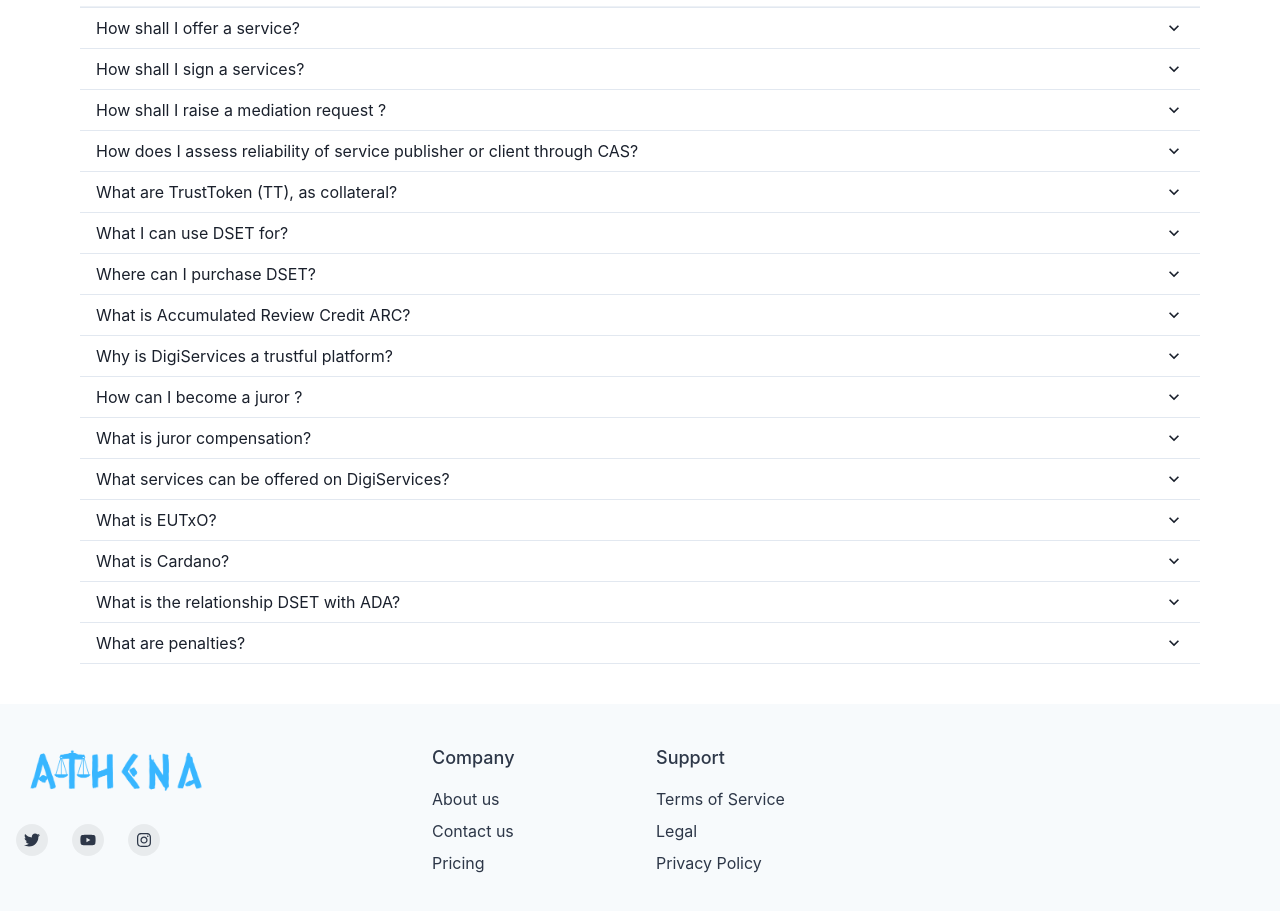
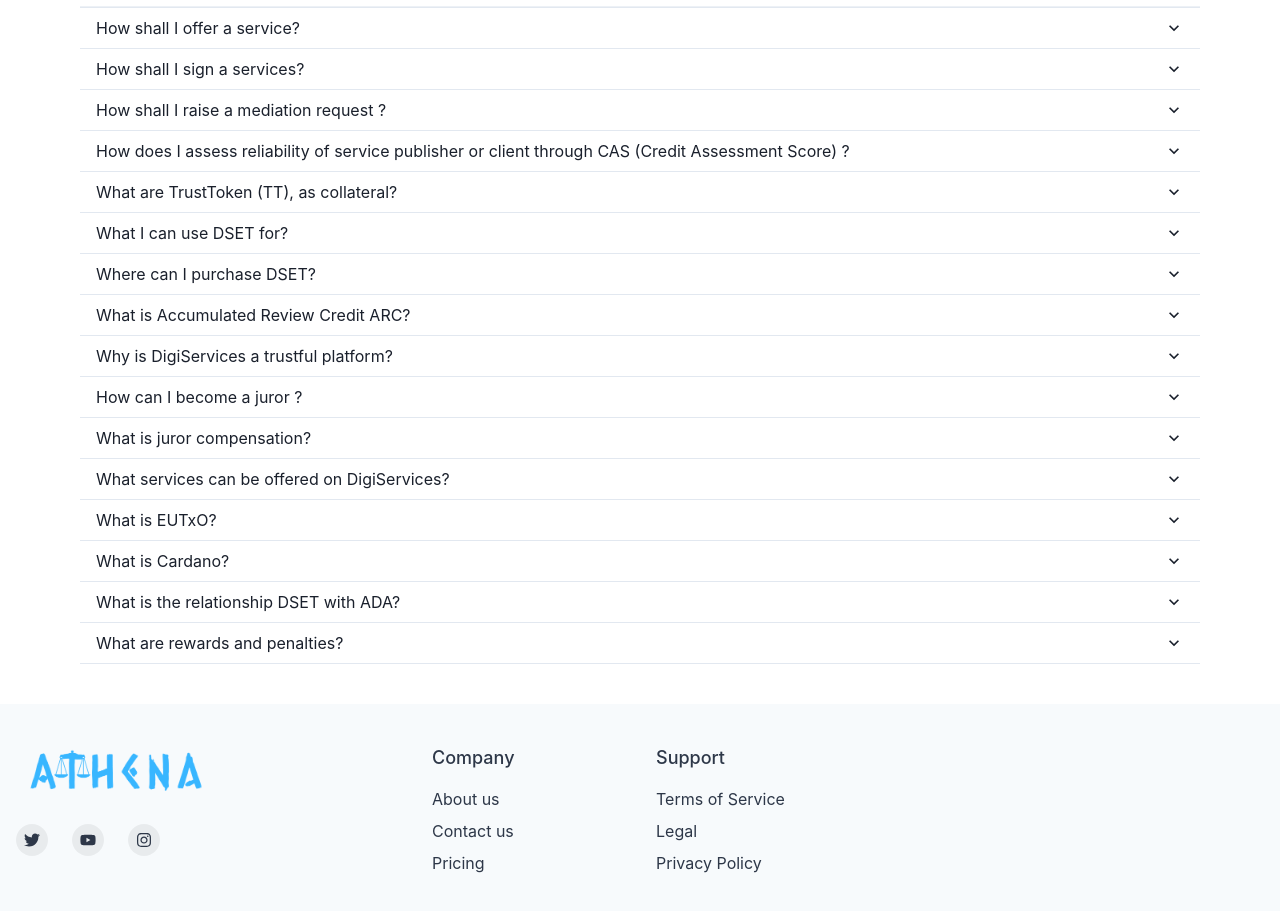
Before and after one commit to athena-labz/athena-frontend, a Next.js app: page / in a window 1280 px wide. Shown: the part 4640-5551 px from the top of the page. Built offline with nearby package versions, Linux system fonts and the light colour scheme.

Commit message:
Update index.tsx

```diff
--- a/components/FaqSection/index.tsx
+++ b/components/FaqSection/index.tsx
@@ -17,7 +17,7 @@ export default function FaqSection() {
         {
             key:"B",
             question:"How shall I sign a services?",
-            answer:"Sumbitting the acceptance of a smart contract you are signing and agreeing the terms of the provided service. During the contract setting you are allowed to add inputs related to the performance you expect and it is your interest to make it in a undertandable and measurable way"
+            answer:"Submitting the acceptance of a smart contract you are signing and agreeing the terms of the provided service. During the contract setting you are allowed to add inputs related to the performance you expect and it is your interest to make it in a undertandable and measurable way"
         },
         {
             key:"C",
@@ -26,13 +26,13 @@ export default function FaqSection() {
         },
         {
             key:"D",
-            question:"How does I assess reliability of service publisher or client through CAS?",
+            question:"How does I assess reliability of service publisher or client through CAS (Credit Assessment Score) ?",
             answer:" CAS (Credit Assessment Score) is a dynamic score which upates periodically and wrap up the whole social and business reliability of each platform member by reviewing the past history of transactions, service success rates as customer or service provider. Additionally it measures,rewards and penalizes members who achieve or not set year targets. CAS measurement rules, rewards and penalty are set under CAS window "
         },
         {
             key:"E",
             question:"What are TrustToken (TT), as collateral?",
-            answer:" TrustToken (TT) are tokens set as guarantee by both sides the service provider and customer during the contract negotiation. It is an escrow which is opened at contract execution and distributed to both parties according to a logic accounting for the transaction performance. In case of arbitration a juror is involved and he will be rewarded through TT as well for his performance. At present ADA will be used as TT."
+            answer:" TrustToken (TT) are tokens set as guarantee by both sides, the service provider and customer during the contract negotiation. It is an escrow which is opened at contract execution and distributed to both parties according to a logic accounting for the transaction performance. In case of arbitration a juror is involved and he will be rewarded through TT as well for his performance. At present ADA will be used as TT."
         },
         {
             key:"F",
@@ -86,8 +86,8 @@ export default function FaqSection() {
         },
         {
             key:"P",
-            question:"What are penalties?",
-            answer:"A loss in tokens holding can be triggered by misbehavious, insufficient perfromance, missing set targets."
+            question:"What are rewards and penalties?",
+            answer:"A gain or loss in tokens holding can be triggered by virtuous behaviours or misbehavious, excellent feed-back or insufficient performance, matching or missing set targets. Dateils are set into CAS, Rewards, Penalties tag"
         },
 
     ]
```
